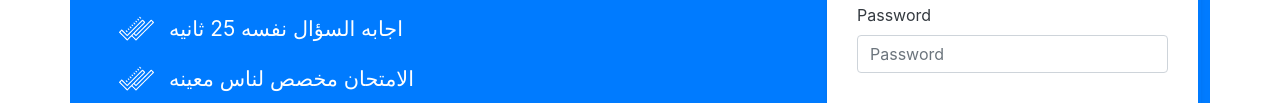
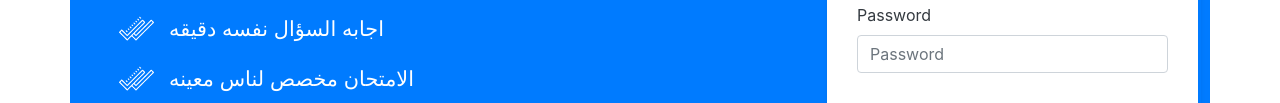
Before and after one commit to Xsom3a/ET_Exam, a plain HTML site: page index.html in a window 1280 px wide. Shown: the part 194-297 px from the top of the page. Drawn offline with nearby package versions, Linux system fonts and the light colour scheme.

Commit message:
Update index.html

```diff
--- a/index.html
+++ b/index.html
@@ -21,7 +21,7 @@
                 </div>
                 <div class="icon ml-3 float-left  " style="width: 50px;height: 50px;"><img src="img-test/icons8-double-tick-64.png" width="70%"></div>
                 <div class="text ml-3 " style="width: 80%;height: 50px;padding: 0.05rem;">
-                    <p class="text-white" style="font-size: 1.3rem">اجابه السؤال نفسه 25 ثانيه</p>
+                    <p class="text-white" style="font-size: 1.3rem">اجابه السؤال نفسه  دقيقه </p>
                 </div>
                 <div class="icon ml-3 float-left " style="width: 50px;height: 50px;"><img src="img-test/icons8-double-tick-64.png" width="70%"></div>
                 <div class="text ml-3 " style="width: 80%;height: 50px;padding: 0.05rem;">
```
